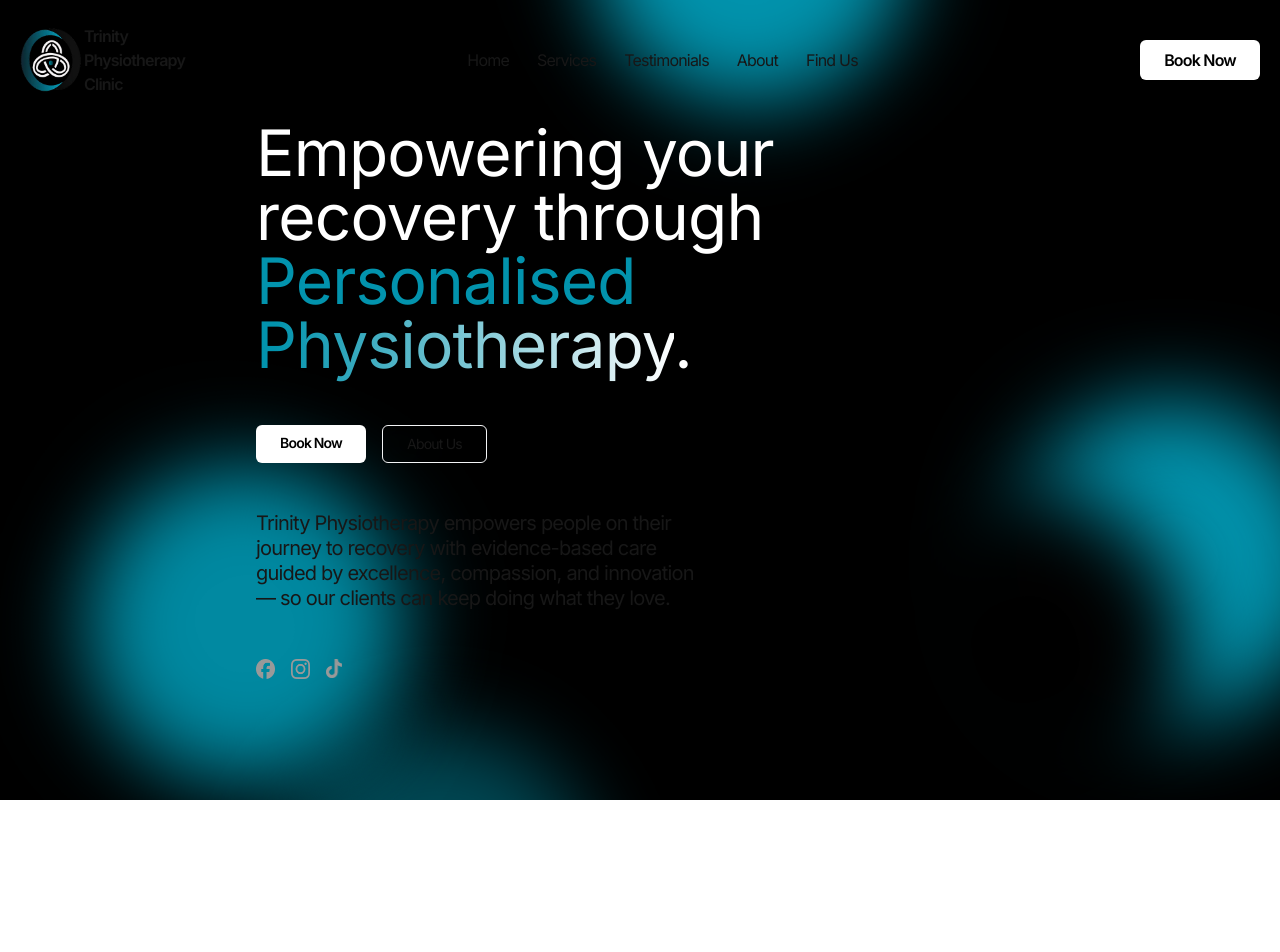
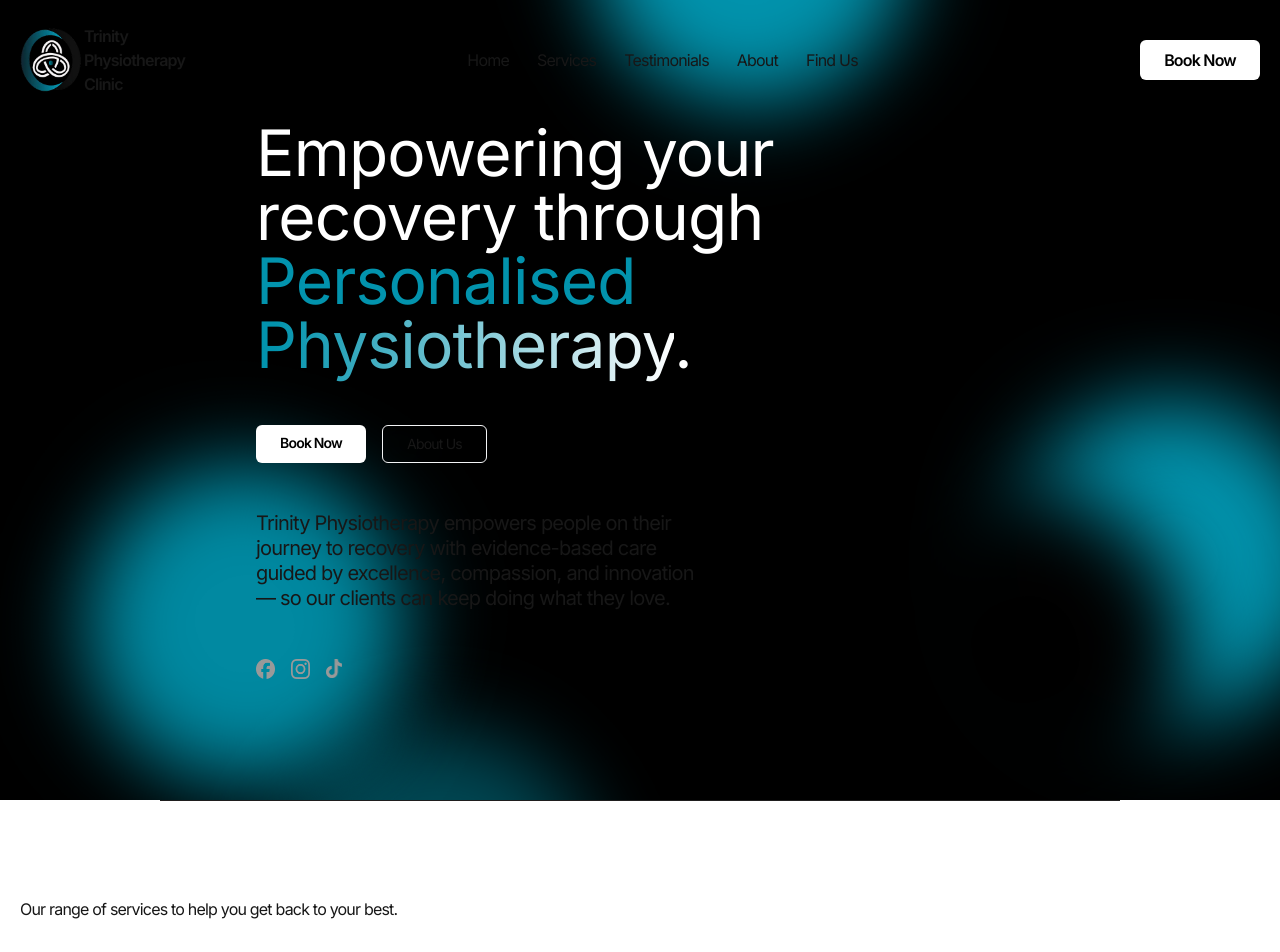
Before and after one commit to Exiturn/trinity-physio, a Next.js app: page / in a window 1280 px wide. Shown: the top 952 px of the page. Built offline with nearby package versions, Linux system fonts and the light colour scheme.

Commit message:
Separator component added

```diff
--- a/app/page.tsx
+++ b/app/page.tsx
@@ -1,11 +1,15 @@
 import Hero from "@/components/hero/Hero";
 import Navbar from "@/components/navbar/Navbar";
+import Services from "@/components/servicesSection/Services";
+import Separator from "@/components/separator/Separator";
 
 export default function Home() {
   return (
-    <main className="relative h-[200vh] px-3 md:px-7 lg:px-5">
+    <main className="relative px-3 md:px-7 lg:px-5">
       <Navbar />
       <Hero />
+      <Separator />
+      <Services />
     </main>
   );
 }
--- /dev/null
+++ b/components/separator/Separator.tsx
@@ -0,0 +1,11 @@
+import React from "react";
+
+const Separator = () => {
+  return (
+    <div className="h-fit flex justify-center items-center mx-auto">
+      <div className="w-[75vw] h-[1px] bg-tpcBento" />
+    </div>
+  );
+};
+
+export default Separator;
--- /dev/null
+++ b/components/servicesSection/Services.tsx
@@ -0,0 +1,11 @@
+import React from "react";
+
+const Services = () => {
+  return (
+    <div className="h-screen pt-[12vh]">
+      <h1>Our range of services to help you get back to your best.</h1>
+    </div>
+  );
+};
+
+export default Services;
```
